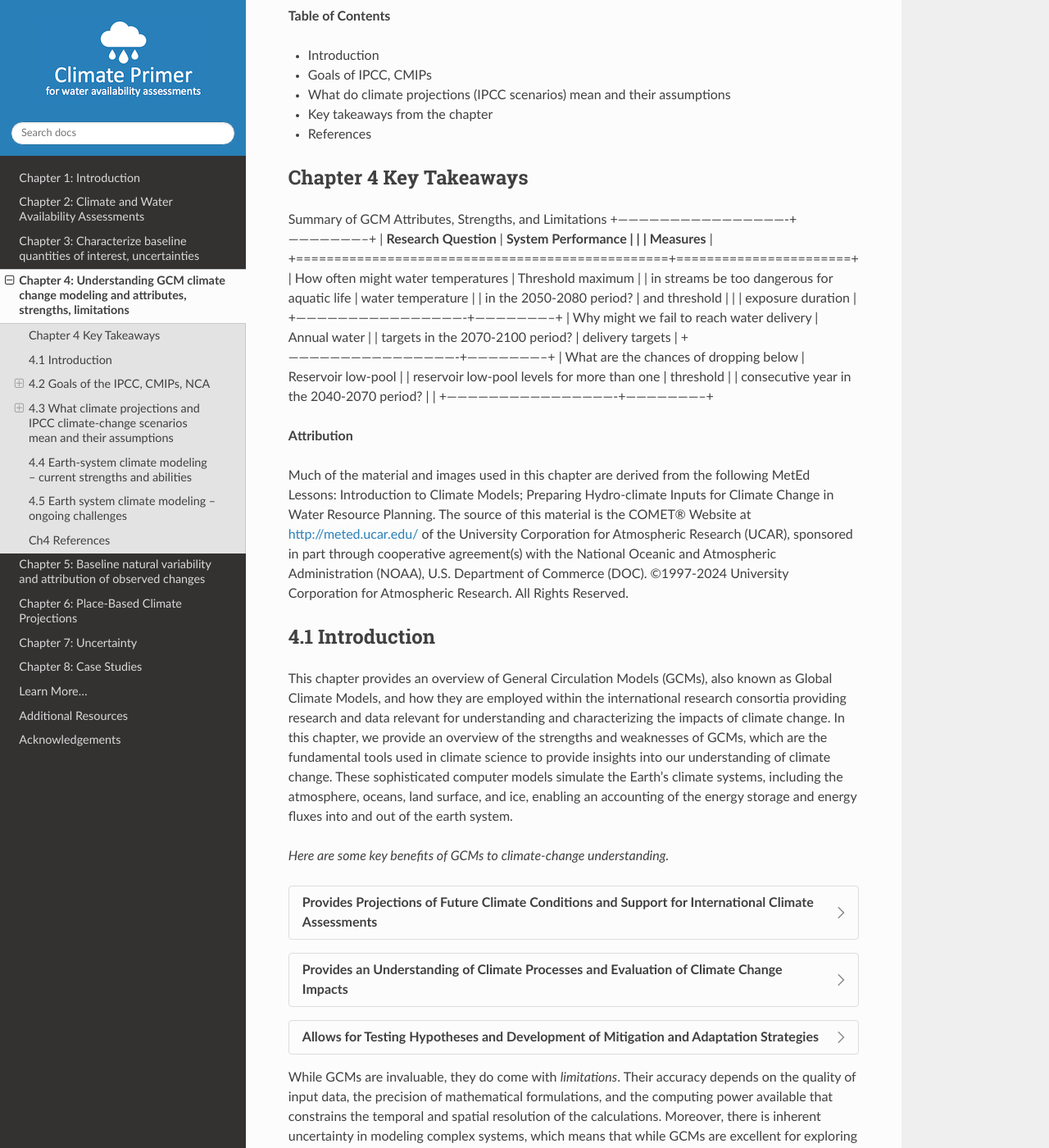
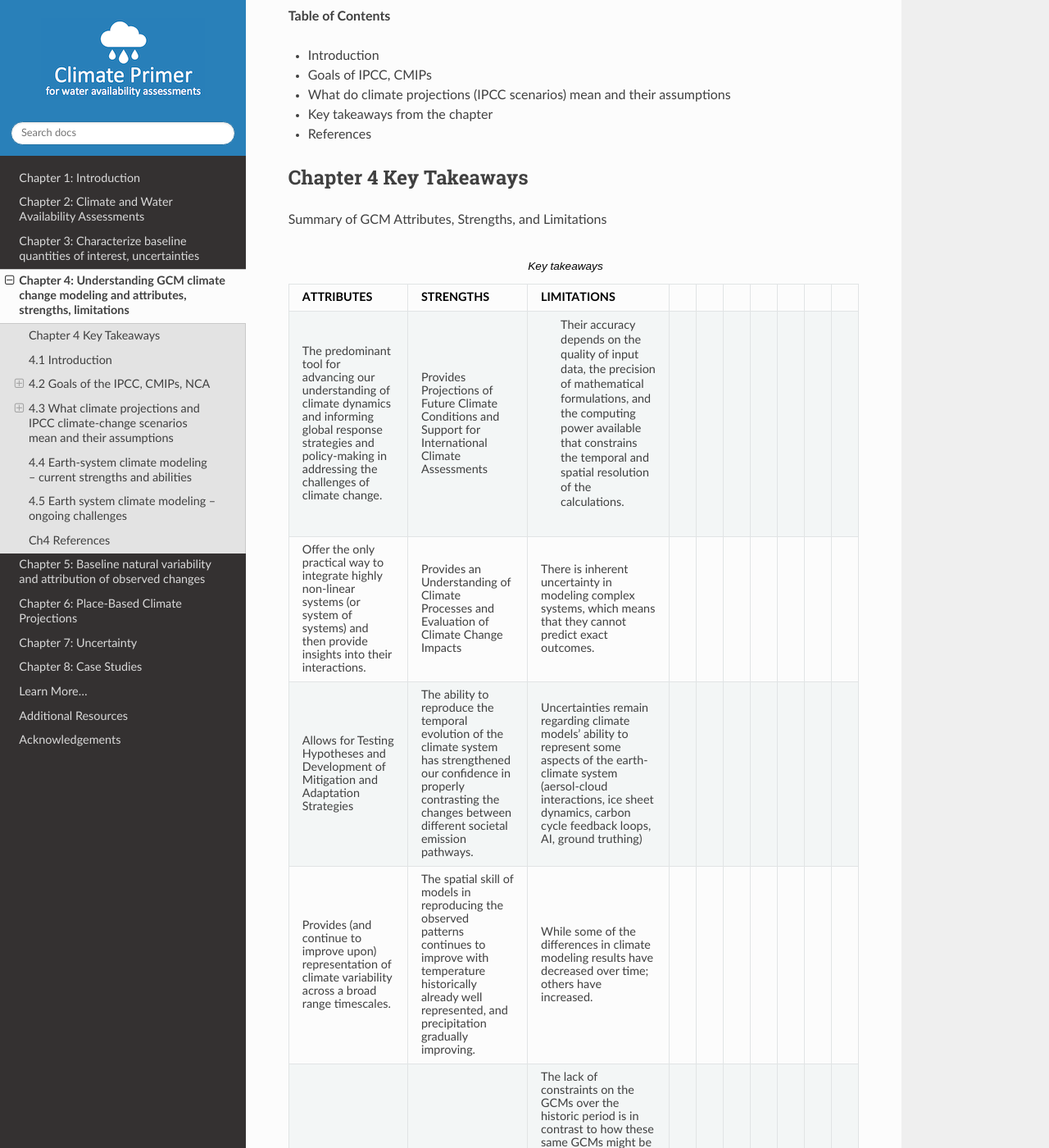
Before and after one commit to NCAR/climate-primer-water, a Sphinx documentation site: the page built from doc/ch4_gcms.rst, in a window 1280 px wide and 1400 px high, scrolled down 501 px. Shown: the whole window at 82% size. Built offline with Sphinx 7.4.7 and the Read the Docs theme 2.0.0, drawn with Linux system fonts in a browser that asks for light colours; some of the changed text lies outside the part shown.

Commit message:
Add ch4 takeaways csv table

```diff
--- /dev/null
+++ b/doc/_files/ch4_takeawaytable.csv
@@ -0,0 +1,15 @@
+ATTRIBUTES,STRENGTHS,LIMITATIONS,,,,,,,
+The predominant tool for advancing our understanding of climate dynamics and informing global response strategies and policy-making in addressing the challenges of climate change.,Provides Projections of Future Climate Conditions and Support for International Climate Assessments," Their accuracy depends on the quality of input data, the precision of mathematical formulations, and the computing power available that constrains the temporal and spatial resolution of the calculations.",,,,,,,
+Offer the only practical way to integrate highly non-linear systems (or system of systems) and then provide insights into their interactions.,Provides an Understanding of Climate Processes and Evaluation of Climate Change Impacts,"There is inherent uncertainty in modeling complex systems, which means that they cannot predict
+exact outcomes.",,,,,,,
+Allows for Testing Hypotheses and Development of Mitigation and Adaptation Strategies,The ability to reproduce the temporal evolution of the climate system has strengthened our confidence in properly contrasting the changes between  different societal emission pathways.,"Uncertainties remain regarding climate models' ability to represent some aspects of the earth-climate system (aersol-cloud interactions, ice sheet dynamics, carbon cycle feedback loops, AI, ground truthing)",,,,,,,
+Provides (and continue to improve upon) representation of climate variability across a broad range timescales.,"The spatial skill of models in reproducing the observed patterns continues to improve with temperature historically already well represented, and precipitation gradually improving.",While some of the differences in climate modeling results have decreased over time; others have increased.,,,,,,,
+,,"The lack of constraints on the GCMs over the historic period is in contrast to how these same GCMs might be used to produce reanalysis data sets over the historic period, where model states are continually brought back to be consistent to observations collected over the period.",,,,,,,
+,,,,,,,,,
+,,,,,,,,,
+,,,,,,,,,
+,,,,,,,,,
+,,,,,,,,,
+,,,,,,,,,
+,,,,,,,,,
+,,,,,,,,,
--- a/doc/ch4_gcms.rst
+++ b/doc/ch4_gcms.rst
@@ -34,6 +34,12 @@
 Chapter 4 Key Takeaways
 ---------------------------------
 Summary of GCM Attributes, Strengths, and Limitations
+
+.. csv-table:: Key takeaways
+   :file: _files/ch4_takeawaytable.csv
+   :header-rows: 1
+
+
 +-------------------------------------------------+-----------------------+
 | **Research Question**                           | **System Performance  |
 |                                                 | Measures**            |
```
